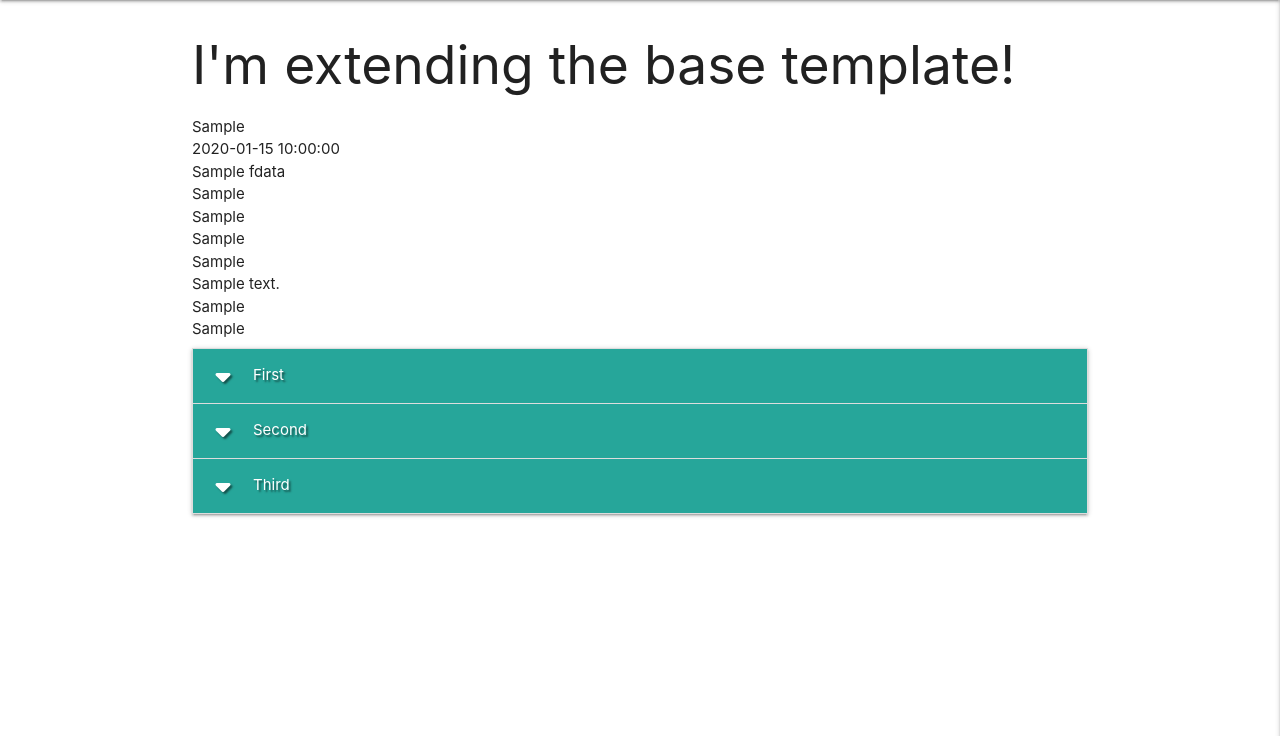
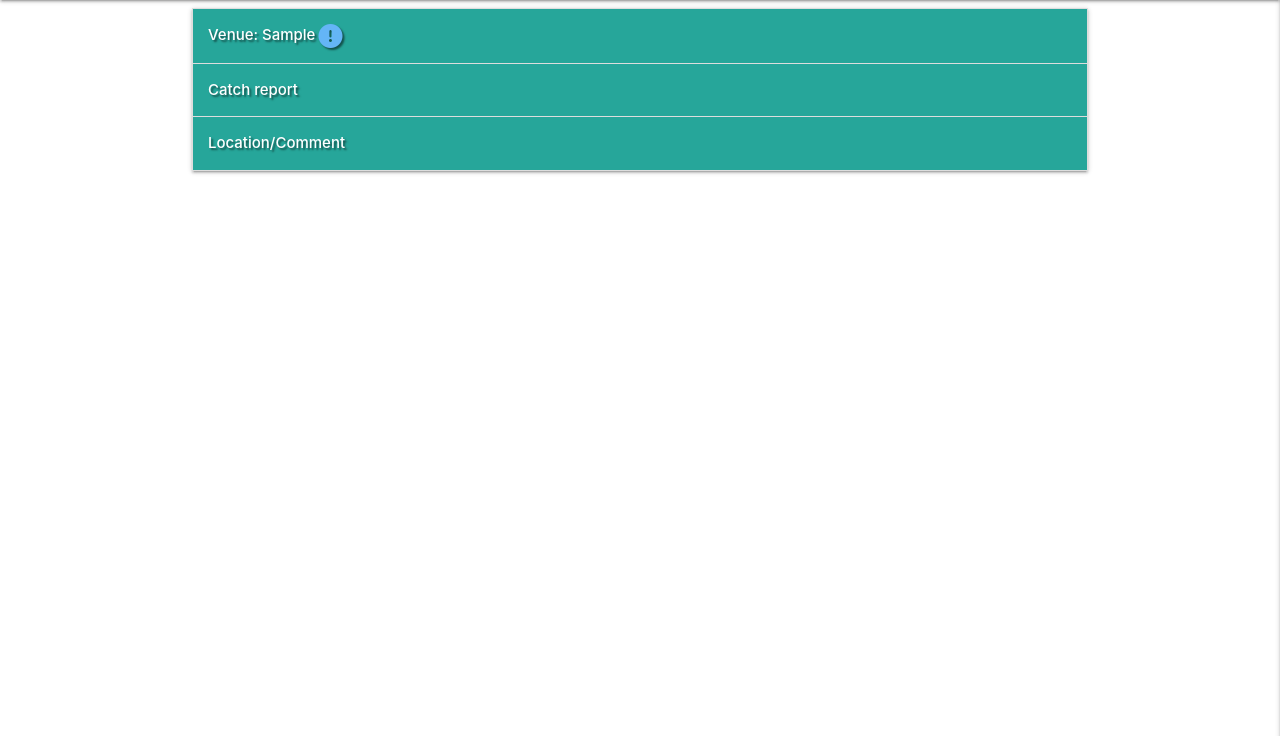
Before and after one commit to Coelecanth/project3-waterBlogged, a Flask app: page / in a window 1280 px wide. Shown: the part 64-800 px from the top of the page. Run offline with Flask 3, Linux system fonts and the light colour scheme; a database or web service that is not in the repository returns one stand-in record (values such as "Sample title"); some libraries are stand-ins or nearby versions.

Commit message:
added data to accordian and tool tip rating

```diff
--- a/app.py
+++ b/app.py
@@ -21,7 +21,7 @@ mongo= PyMongo(app)
 @app.route("/")
 @app.route("/get_fdata")
 def get_fdata():
-    tasks = mongo.db.fdata.find()
+    tasks = list(mongo.db.fdata.find())
     return render_template("tasks.html", tasks=tasks)
 
 
--- a/static/js/js_script.js
+++ b/static/js/js_script.js
@@ -3,4 +3,5 @@
 $(document).ready(function () {
   $(".sidenav").sidenav({edge: "right"});
   $('.collapsible').collapsible();
+  $(".tooltipped").tooltip();
 });
--- a/templates/tasks.html
+++ b/templates/tasks.html
@@ -1,36 +1,59 @@
 {% extends "base.html" %}
 {% block content %}
 
-    <h2>I'm extending the base template!</h2>
 
-    {% for task in tasks %}
-    {{ task.fd_venue }}<br>
-    {{ task.fd_date }}<br>
-    {{ task.fd_name }}<br>
-    {{ task.fd_conditions }}<br>
-    {{ task.fd_wtemp }}<br>
-    {{ task.fd_geoloc }}<br>
-    {{ task.fd_lurefly }}<br>
-    {{ task.fd_comment }}<br>
-    {{ task.fd_fish }}<br>
-    {{ task.fd_public }}<br>
-
-    {% endfor %}
-
+{% for task in tasks %}
 <ul class="collapsible">
     <li>
-      <div class="collapsible-header white-text teal lighten-1 text-shadow"><i class="fas fa-caret-down"></i>First</div>
-      <div class="collapsible-body"><span>Lorem ipsum dolor sit amet.</span></div>
+
+        <div class="collapsible-header white-text text-shadow teal lighten-1"><strong>Venue: {{ task.fd_venue
+                }}</strong>
+            {% if task.fd_rate == "3" %}
+            <i class="fas fa-exclamation-circle light-green-text text-lighten-2 tooltipped" data-position="right"
+                data-tooltip="GOOD SESSION"></i>
+            {% elif task.fd_rate == "2" %}
+                <i class="fas fa-exclamation-circle yellow-text text-lighten-2 tooltipped"
+                data-position="right" data-tooltip="AVERAGE SESSION"></i>
+            {% elif task.fd_rate == "1" %}
+                <i class="fas fa-exclamation-circle red-text text-text-lighten-2 tooltipped"
+                data-position="right" data-tooltip="BAD SESSION"></i>
+            {% else %}
+                <i class="fas fa-exclamation-circle blue-text text-lighten-2 tooltipped" data-position="right"
+                data-tooltip="NOT RATED"></i>
+            {% endif %}
+        </div>
+        <div class="collapsible-body">
+            <span>Date: {{ task.fd_date }}</span>
+            <hr>
+            <span>Weather: {{ task.fd_conditions }}</span>
+            <hr>
+            <span>Water temp: {{ task.fd_wtemp }}</span>
+        </div>
     </li>
     <li>
-      <div class="collapsible-header white-text teal lighten-1 text-shadow"><i class="fas fa-caret-down"></i>Second</div>
-      <div class="collapsible-body"><span>Lorem ipsum dolor sit amet.</span></div>
+        <div class="collapsible-header white-text text-shadow teal lighten-1"><strong>Catch report</strong></div>
+        <div class="collapsible-body">
+            <span>Fish caught: {{ task.fd_fish }}</span>
+            <hr>
+            <span>What did I catch with: {{ task.fd_lurefly }}</span>
+
+        </div>
     </li>
     <li>
-      <div class="collapsible-header white-text teal lighten-1 text-shadow"><i class="fas fa-caret-down"></i>Third</div>
-      <div class="collapsible-body"><span>Lorem ipsum dolor sit amet.</span></div>
+        <div class="collapsible-header white-text text-shadow teal lighten-1"><strong>Location/Comment</strong></div>
+        <div class="collapsible-body">
+            <span>comments: <br>
+                {{ task.fd_comment }}
+            </span>
+            <hr>
+            <span>Location :<br>
+                {{ task.fd_geoloc }}
+            </span>
+        </div>
     </li>
-  </ul>
+</ul>
+{% endfor %}
+
 
 
 
```
